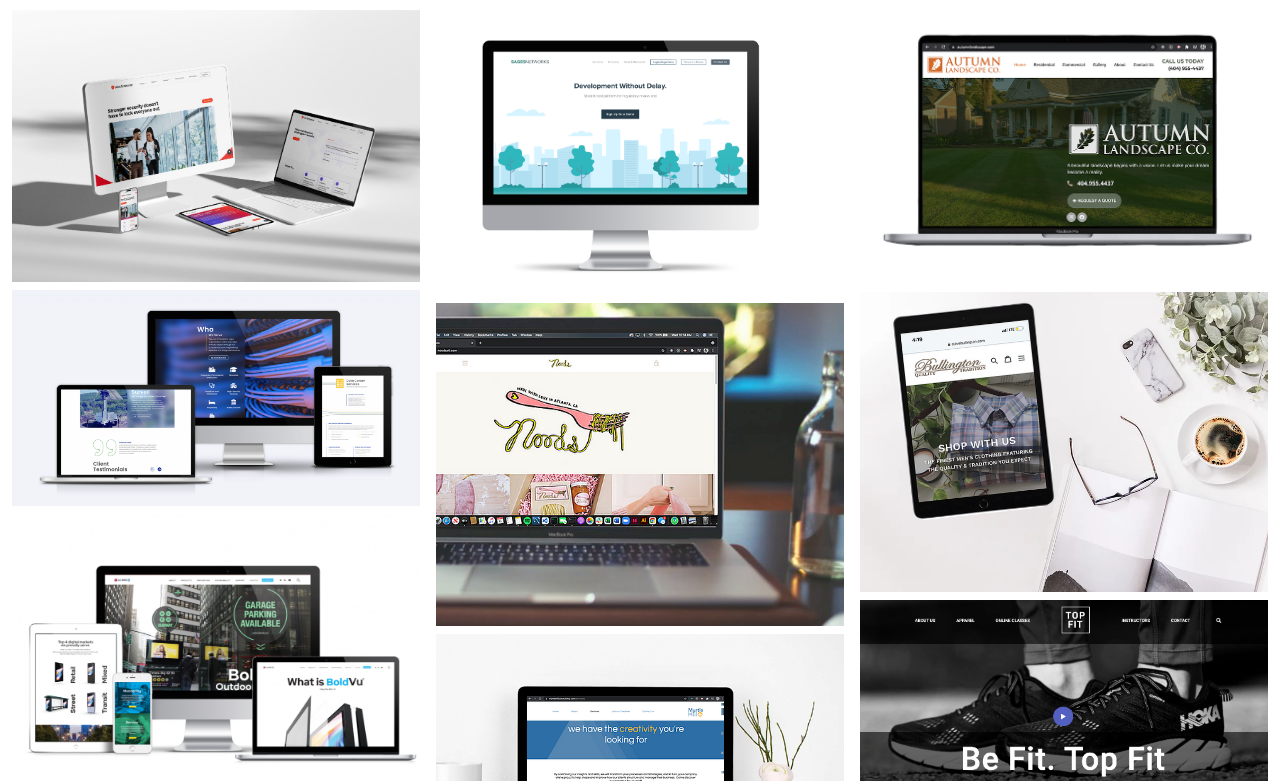
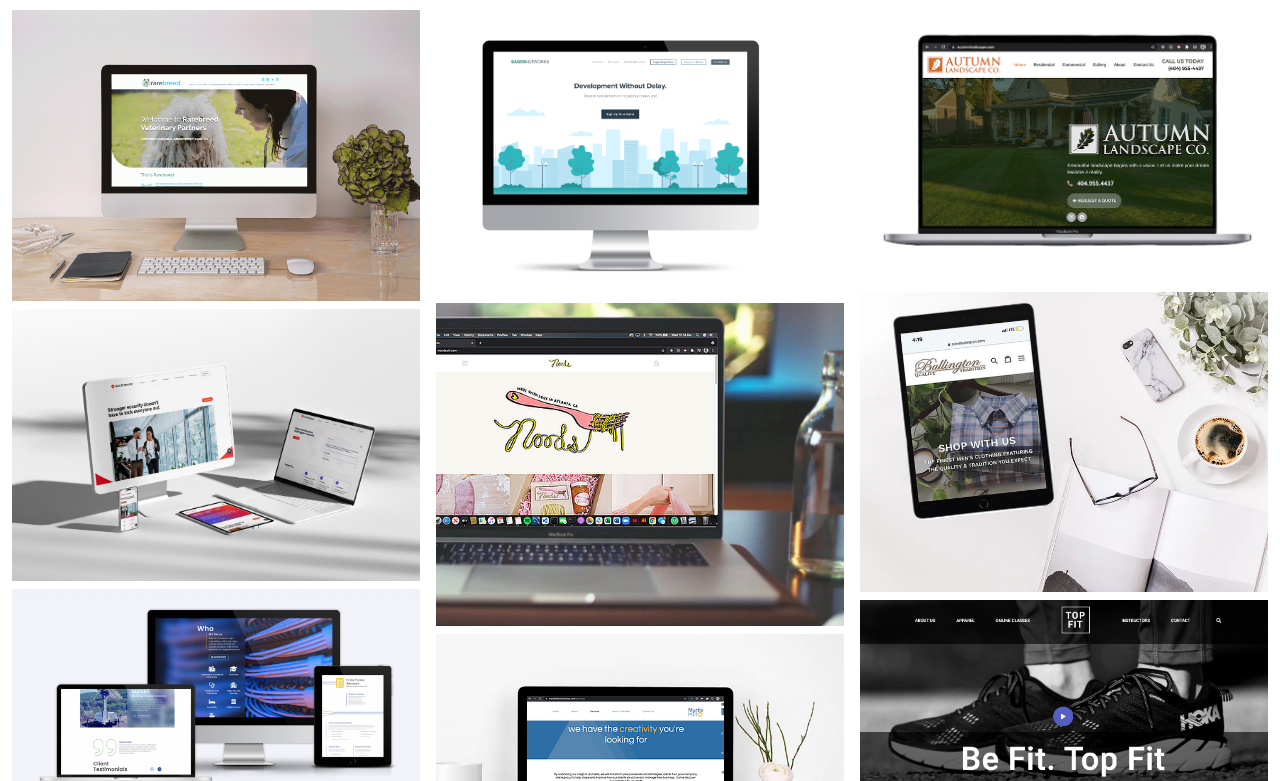
Before and after one commit to emilyjwilbur/port, a React (Create React App) app: page / in a window 1280 px wide. Shown: the part 790-1571 px from the top of the page. Built offline with nearby package versions, Linux system fonts and the light colour scheme; a web font is replaced by a local one.

Commit message:
rarebreed added to gallery

```diff
--- a/src/components/Gallery.js
+++ b/src/components/Gallery.js
@@ -9,12 +9,18 @@ import Img6 from '../assets/images/LGMRI.png';
 import Img7 from '../assets/images/sages.png';
 import Img8 from '../assets/images/telecom.png';
 import Img9 from '../assets/images/alert.jpg';
+import Img10 from '../assets/images/rarebreed.gif';
 
 
 
 export default function Gallery(){
 
     let data = [
+        {
+
+            id: 10,
+            imgSrc: Img10,
+        },
         {
 
             id: 9,
```
Also changed, not shown: src/assets/images/Rarebreed.gif (added).
